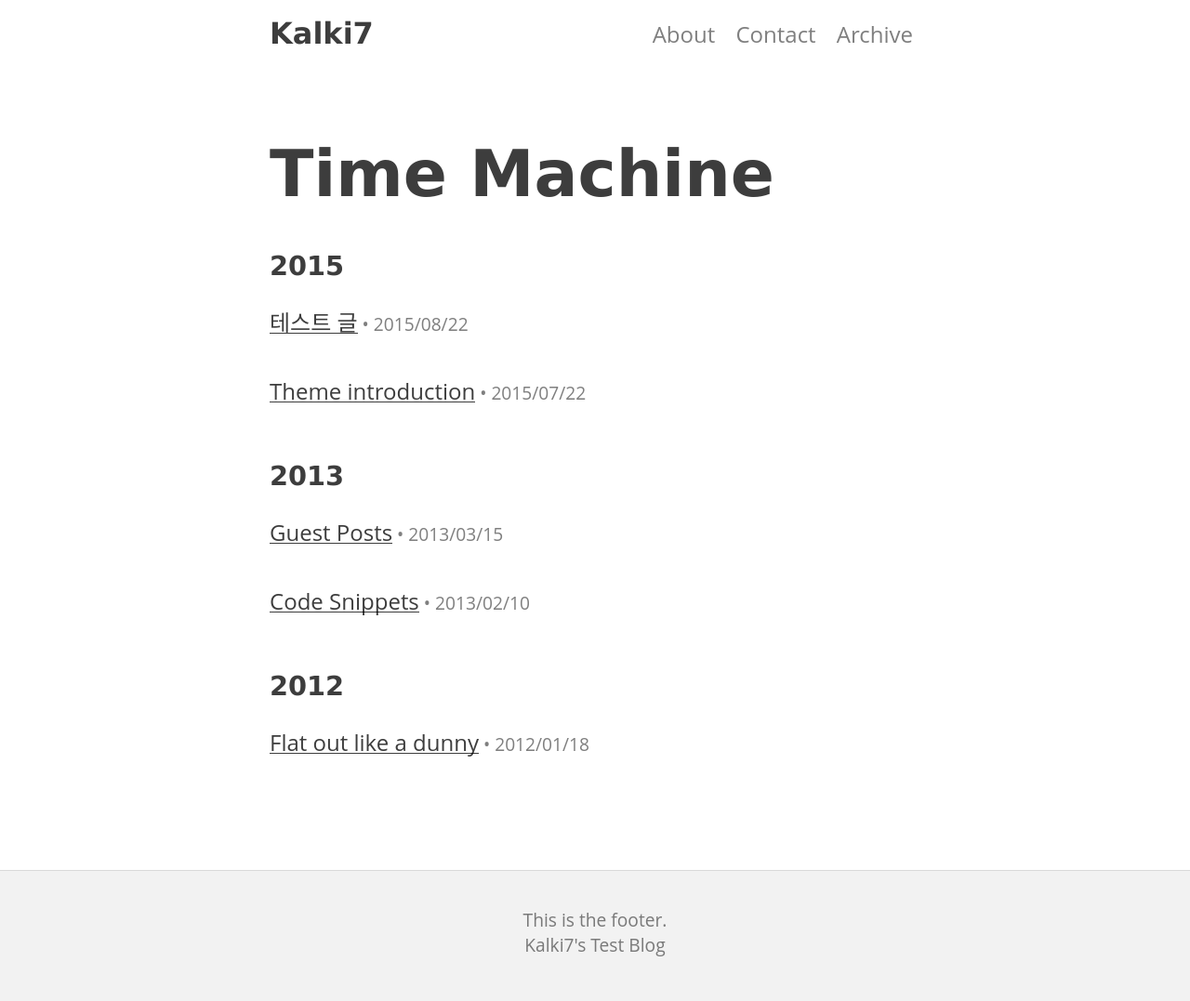
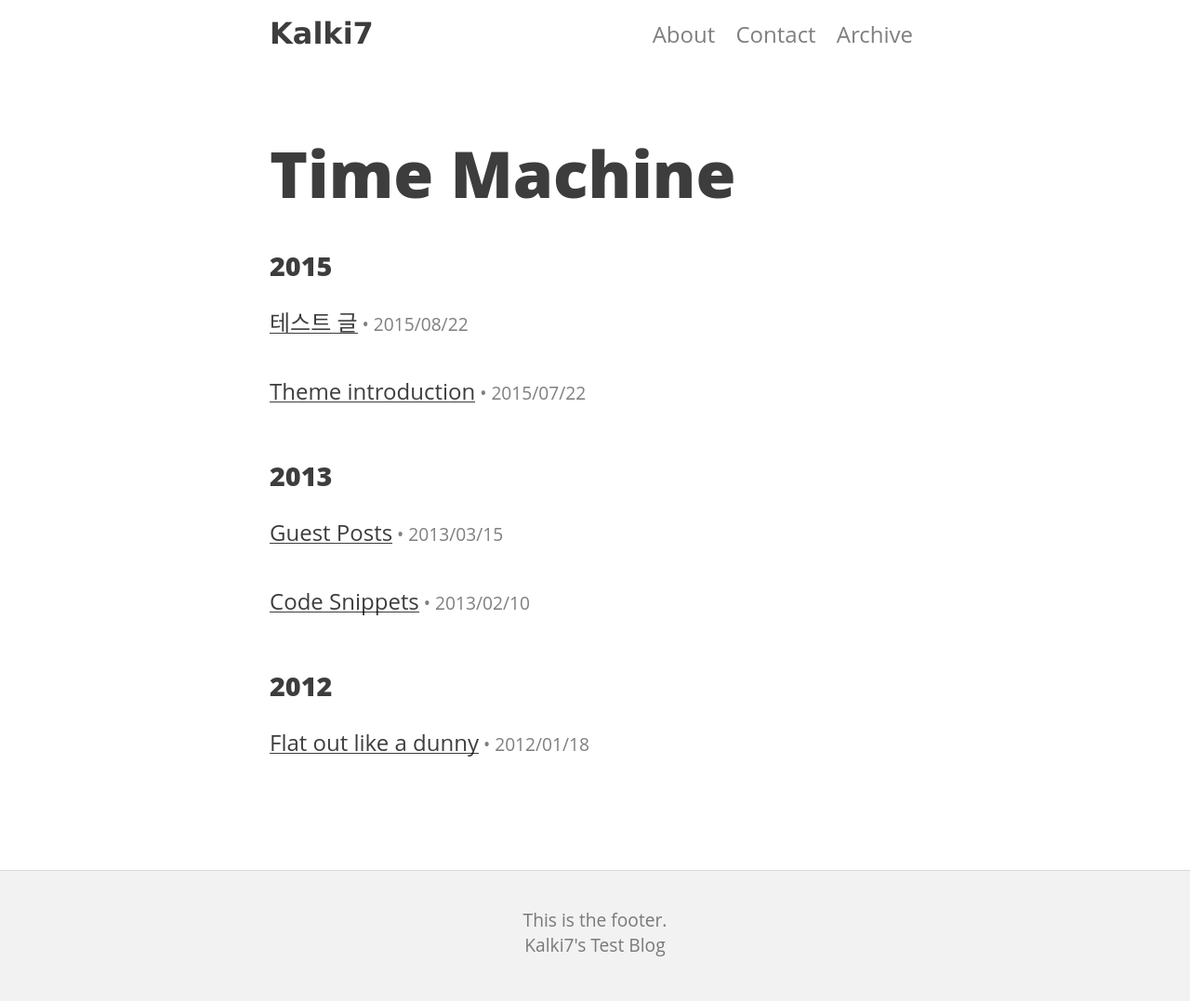
Before and after one commit to kalkin7/kalki7, a Jekyll site: the page built from archive.html, in a window 1280 px wide. Shown: the whole page at 93% size. Built offline with Jekyll 4.4.1, drawn with Linux system fonts in a browser that asks for light colours; nearby versions of some CDN libraries.

Commit message:
modify css

```diff
--- a/css/style.css
+++ b/css/style.css
@@ -96,7 +96,7 @@ img {
   text-align: center;
 }
 h1, h2, h3, h4, h5, h6 {
-  font-family: 나눔고딕코딩, NanumGothicCoding, "Source Sans Pro", Verdana, sans-serif;
+  font-family: "Open Sans", 나눔바른고딕, NanumBarunGothic, 나눔고딕, NanumGothic, "맑은 고딕", "Malgun Gothic", "Source Sans Pro", Verdana, sans-serif;
   font-weight: 900;
   background-image: none;
   text-decoration: none !important;
```
